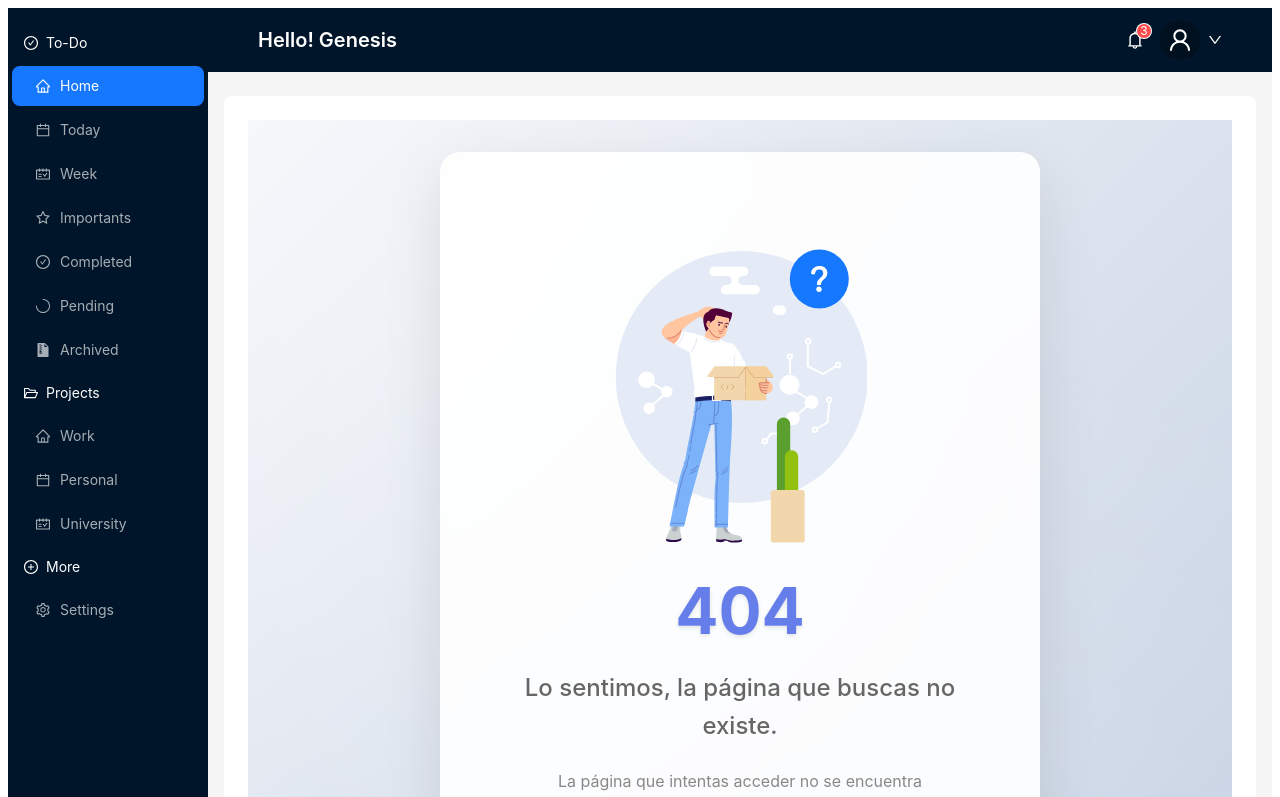
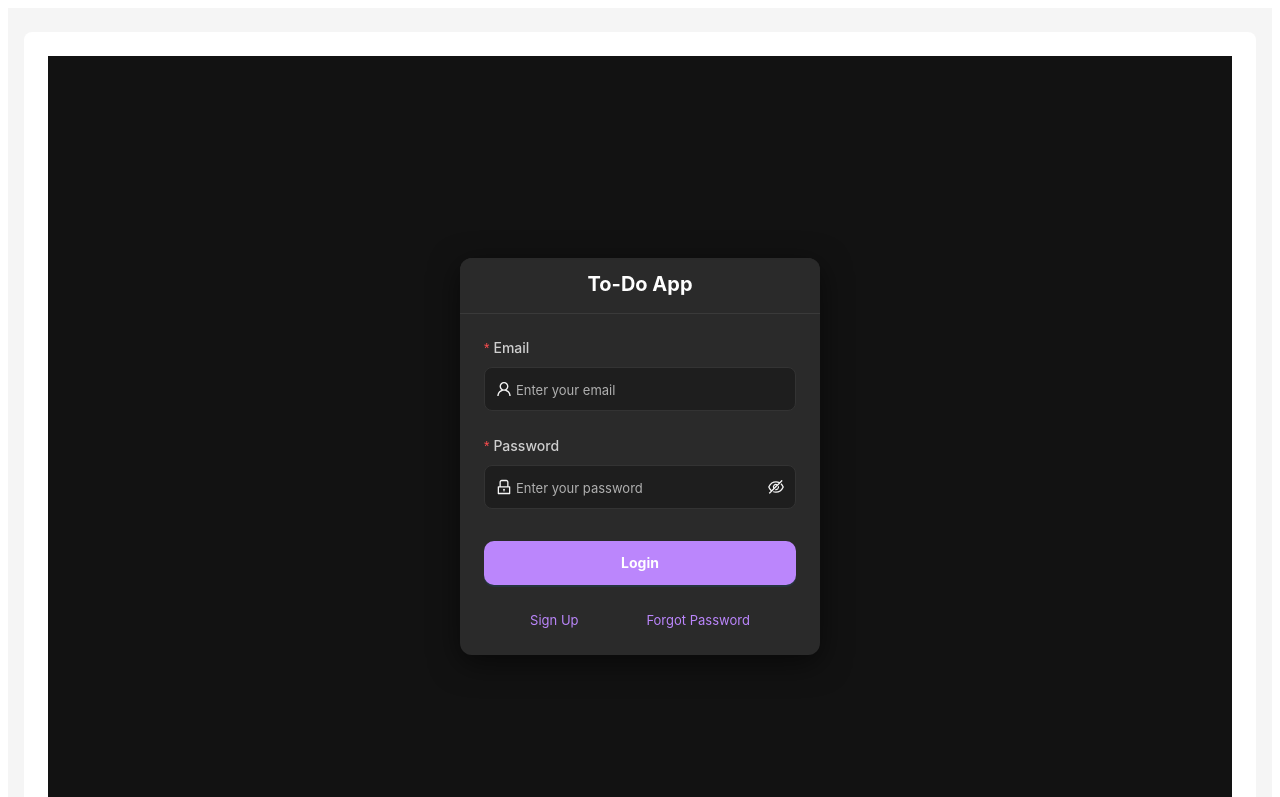
Before and after one commit to EndToEndLabCR/todoapp-web-react, a React (Vite) app: page /login in a window 1280 px wide. Shown: the top 797 px of the page. Built offline with nearby package versions, Linux system fonts and the light colour scheme.

Commit message:
Login Page Implementation

```diff
--- a/src/App.tsx
+++ b/src/App.tsx
@@ -1,5 +1,5 @@
 import "./App.css";
-
+import { useLocation } from "react-router-dom";
 import { Layout, theme } from "antd";
 import { AppFooter } from "./shared/components/layout/footer/Footer";
 import { SiderMenu } from "./shared/components/layout/sider-menu/SiderMenu";
@@ -13,12 +13,14 @@ function App() {
     token: { colorBgContainer, borderRadiusLG },
   } = theme.useToken();
 
+  const location = useLocation();
+  const isLogin = location.pathname === "/login";
+
   return (
     <Layout style={{ minHeight: "100vh" }}>
-      <SiderMenu />
-
+      {!isLogin && <SiderMenu />}
       <Layout>
-        <AppHeader />
+        {!isLogin && <AppHeader />}
 
         <Content style={{ margin: "24px 16px 0" }}>
           <div
@@ -33,7 +35,7 @@ function App() {
           </div>
         </Content>
 
-        <AppFooter />
+        {!isLogin && <AppFooter />}
       </Layout>
     </Layout>
   );
--- /dev/null
+++ b/src/features/login/Login.scss
@@ -0,0 +1,121 @@
+.login-container {
+  display: flex;
+  justify-content: center;
+  align-items: center;
+  height: 100vh;
+  background-color: #121212;
+  padding: 20px;
+}
+
+/* CARD */
+.login-card,
+.ant-card.login-card {
+  background-color: #2A2A2A;
+  border-radius: 12px;
+  box-shadow: 0 8px 30px rgba(0, 0, 0, 0.55);
+  color: #f5f5f5;
+
+  .ant-card-head {
+    background: #2A2A2A;
+    border-bottom: 1px solid #3a3a3a;
+    border-radius: 12px 12px 0 0;
+  }
+
+  .ant-card-head-title {
+    color: #fff;
+    font-size: 20px;
+    font-weight: 700;
+    text-align: center;
+  }
+}
+
+/* FORM */
+.login-form {
+  color: #f5f5f5;
+
+  .ant-form-item-label > label {
+    color: #cfcfcf;
+    font-weight: 500;
+  }
+
+  /* INPUTS */
+  .ant-input-affix-wrapper {
+    width: 100%;
+    background-color: #1e1e1e;
+    border: 1px solid #333;
+    border-radius: 8px;
+    height: 44px;
+    color: #f5f5f5;
+    transition: all 0.25s ease;
+
+    &:hover,
+    &:focus,
+    &.ant-input-affix-wrapper-focused,
+    &:focus-within {
+      border-color: #BB86FC;
+      box-shadow: 0 0 0 3px rgba(187, 134, 252, 0.2);
+    }
+  }
+
+  .ant-input {
+    background: transparent;
+    color: #f5f5f5;
+
+    &::placeholder {
+      color: #b0b0b0;
+      font-size: 13px;
+    }
+  }
+
+.ant-input-password-icon,
+.ant-input-clear-icon {
+  svg {
+    fill: #f5f5f5 !important;
+    cursor: pointer;
+    transition: fill 0.2s;
+  }
+}
+
+.ant-input-password-icon:hover,
+.ant-input-clear-icon:hover {
+  svg {
+    fill: #BB86FC !important;
+  }
+}
+
+}
+
+/* BOTÓN */
+.login-form-button {
+  background-color: #BB86FC;
+  border: none;
+  height: 44px;
+  font-weight: 700;
+  border-radius: 10px;
+  margin-top: 8px;
+  transition: transform 0.15s ease, box-shadow 0.25s ease, background-color 0.25s ease;
+
+  &:hover {
+    background-color: #a56efc !important;
+    transform: translateY(-1px);
+    box-shadow: 0 8px 18px rgba(187, 134, 252, 0.35);
+  }
+}
+
+/* LINKS */
+.login-links {
+  margin-top: 14px;
+  text-align: center;
+
+  a {
+    color: #BB86FC;
+    margin: 0 30px;
+    font-size: 13px;
+    transition: color 0.2s;
+
+    &:hover {
+      color: #d1a9ff;
+      text-decoration: underline;
+    }
+  }
+}
--- /dev/null
+++ b/src/features/login/Login.tsx
@@ -0,0 +1,49 @@
+import "./Login.scss";
+import { Form, Input, Button, Card } from "antd";
+import { UserOutlined, LockOutlined } from "@ant-design/icons";
+
+export function Login() {
+  return (
+    <div className="login-container">
+      <Card title="To-Do App" bordered={false} className="login-card">
+        <Form className="login-form" layout="vertical" colon={false}>
+          <Form.Item
+            label="Email"
+            name="email"
+            rules={[{ required: true, message: "Please input your email!" }]}
+          >
+            <Input
+              size="large"
+              allowClear
+              prefix={<UserOutlined />}
+              placeholder="Enter your email"
+            />
+          </Form.Item>
+
+          <Form.Item
+            label="Password"
+            name="password"
+            rules={[{ required: true, message: "Please input your password!" }]}
+          >
+            <Input.Password
+              size="large"
+              prefix={<LockOutlined />}
+              placeholder="Enter your password"
+            />
+          </Form.Item>
+
+          <Form.Item>
+            <Button className="login-form-button" type="primary" htmlType="submit" block>
+              Login
+            </Button>
+          </Form.Item>
+
+          <div className="login-links">
+            <a href="#">Sign Up</a> &nbsp;
+            <a href="#">Forgot Password</a>
+          </div>
+        </Form>
+      </Card>
+    </div>
+  );
+}
--- a/src/routes/AppRoutes.tsx
+++ b/src/routes/AppRoutes.tsx
@@ -1,21 +1,25 @@
-import { Routes, Route } from "react-router-dom";
-import { Home } from "../features/home/Home";
+import { Route, Routes } from "react-router-dom";
+import { Archived } from "../features/calendar/archived/Archived";
+import { Completed } from "../features/calendar/completed/Completed";
+import { Important } from "../features/calendar/important/Important";
+import { Pending } from "../features/calendar/pending/Pending";
 import { Today } from "../features/calendar/today/Today";
 import { Week } from "../features/calendar/week/Week";
-import { Important } from "../features/calendar/important/Important";
-import { Completed } from "../features/calendar/completed/Completed";
-import { Pending } from "../features/calendar/pending/Pending";
-import { Archived } from "../features/calendar/archived/Archived";
-import { Work } from "../features/projects/work/Work";
+import { Home } from "../features/home/Home";
+import { Login } from "../features/login/Login";
+import { Settings } from "../features/more/settings/Settings";
 import { Personal } from "../features/projects/personal/Personal";
 import { University } from "../features/projects/university/University";
-import { Settings } from "../features/more/settings/Settings";
+import { Work } from "../features/projects/work/Work";
 import { NotFound } from "../shared/components/not-found/NotFound";
 
 export function AppRoutes() {
   return (
     <Routes>
       <Route path="/" element={<Home />} />
+
+      {/* Login */}
+      <Route path="/login" element={<Login />} />
 
       {/* Calendar */}
       <Route path="/calendar/today" element={<Today />} />
```
